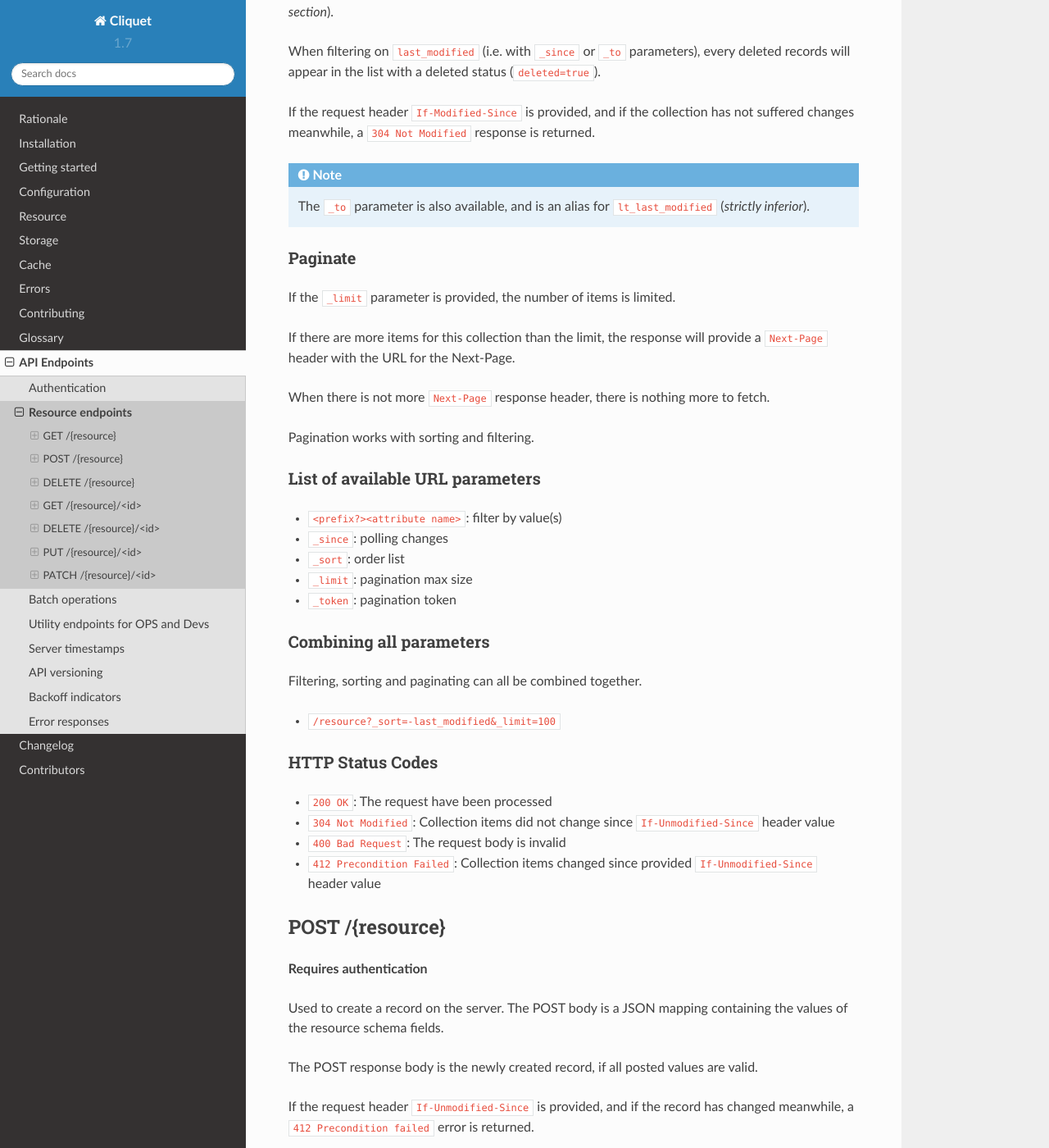
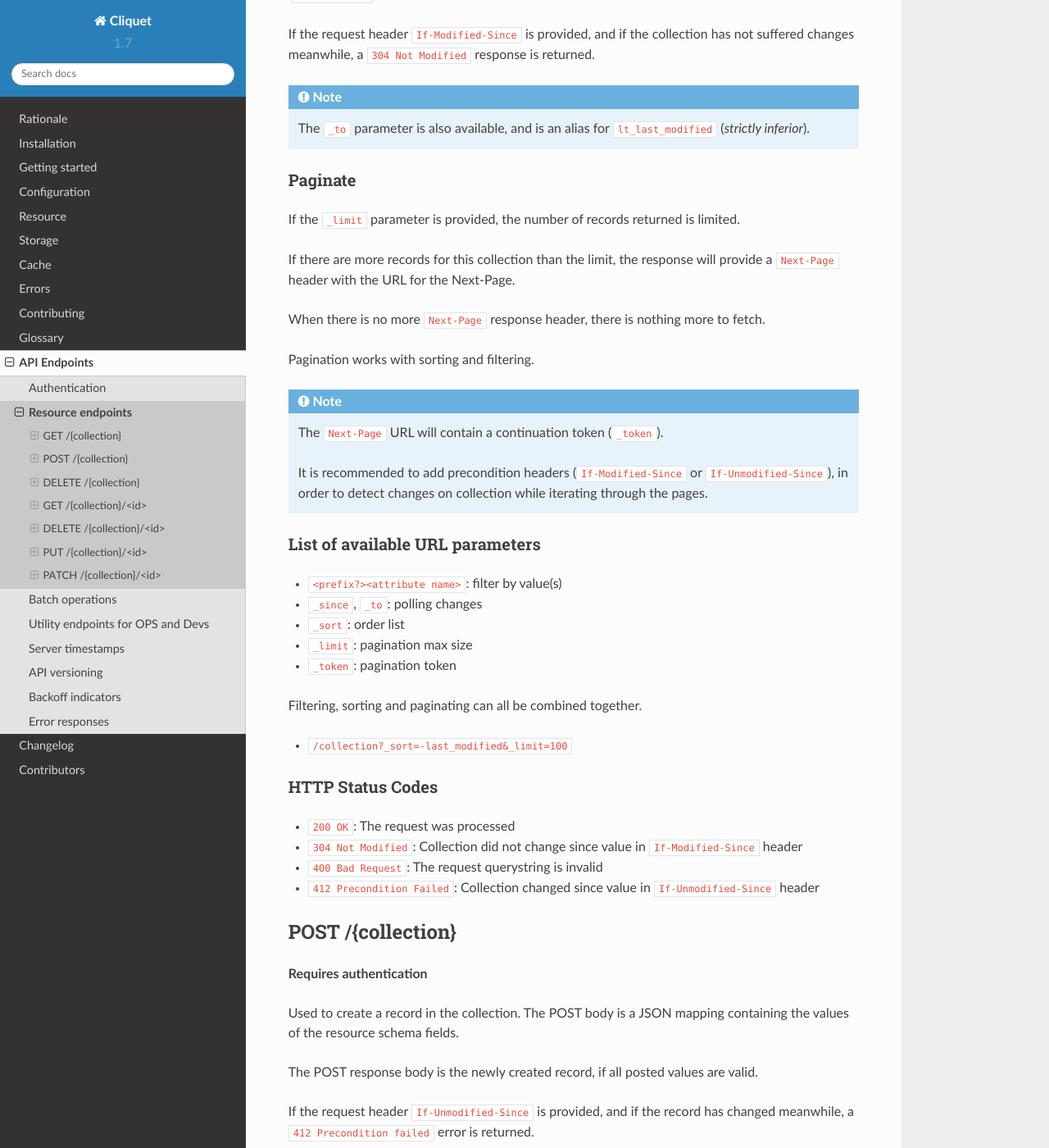
Before and after one commit to Kinto/kinto, a Sphinx documentation site: the page built from docs/api/resource.rst, in a window 1280 px wide and 1400 px high, scrolled down 2091 px. Shown: the whole window at 82% size. Built offline with Sphinx 7.4.7 and the Read the Docs theme 2.0.0, drawn with Linux system fonts in a browser that asks for light colours; some of the changed text lies outside the part shown.

Commit message:
Improve and fix typos in resource documention

```diff
--- a/docs/api/batch.rst
+++ b/docs/api/batch.rst
@@ -102,7 +102,7 @@ The response body is a list of all responses:
 HTTP Status Codes
 -----------------
 
-* ``200 OK``: The request have been processed
+* ``200 OK``: The request has been processed
 * ``400 Bad Request``: The request body is invalid
 
 
--- a/docs/api/resource.rst
+++ b/docs/api/resource.rst
@@ -1,45 +1,44 @@
+.. _resource-endpoints:
+
 ##################
 Resource endpoints
 ##################
 
-.. _resource-endpoints:
-
-GET /{resource}
-===============
+GET /{collection}
+=================
 
 **Requires authentication**
 
-Returns all records of the current user for this resource.
+Returns all records of the current user for this collection.
 
 The returned value is a JSON mapping containing:
 
 - ``items``: the list of records, with exhaustive attributes
 
-A ``Total-Records`` header is sent back to indicate the estimated
-total number of records included in the response.
+A ``Total-Records`` response header indicates the total number of records
+of the collection.
 
-A header ``Last-Modified`` will provide the current timestamp of the
-collection (*see Server timestamps section*).  It is likely to be used
-by client to provide ``If-Modified-Since`` or ``If-Unmodified-Since``
-headers in subsequent requests.
-
+A ``Last-Modified`` response header provides the current timestamp of the
+collection (see :ref:`section about timestamps <server-timestamps>`).
+It is likely to be used by consumer to provide ``If-Modified-Since`` or
+``If-Unmodified-Since`` headers in subsequent requests.
 
 Filtering
 ---------
 
 **Single value**
 
-* ``/resource?field=value``
+* ``/collection?field=value``
 
 .. **Multiple values**
 ..
-.. * ``/resource?field=1,2``
+.. * ``/collection?field=1,2``
 
 **Minimum and maximum**
 
 Prefix attribute name with ``min_`` or ``max_``:
 
-* ``/resource?min_field=4000``
+* ``/collection?min_field=4000``
 
 .. note::
 
@@ -54,7 +53,7 @@ Prefix attribute name with ``min_`` or ``max_``:
 
 Prefix attribute name with ``not_``:
 
-* ``/resource?not_field=0``
+* ``/collection?not_field=0``
 
 .. note::
 
@@ -68,7 +67,7 @@ Prefix attribute name with ``not_``:
 Sorting
 -------
 
-* ``/resource?_sort=-last_modified,field``
+* ``/collection?_sort=-last_modified,field``
 
 .. note::
 
@@ -93,16 +92,12 @@ See :ref:`batch endpoint <batch>` to count several collections in one request.
 Polling for changes
 -------------------
 
-The ``_since`` parameter is provided as an alias for
-``gt_last_modified``.
+The ``_since`` parameter is provided as an alias for ``gt_last_modified``.
 
-* ``/resource?_since=123456``
+* ``/collection?_since=123456``
 
-The new value of the collection latest modification is provided in
-headers (*see Server timestamps section*).
-
-When filtering on ``last_modified`` (i.e. with ``_since`` or ``_to`` parameters),
-every deleted records will appear in the list with a deleted status (``deleted=true``).
+When filtering on ``last_modified`` every deleted records will appear in the
+list with a deleted status (``deleted=true``).
 
 If the request header ``If-Modified-Since`` is provided, and if the
 collection has not suffered changes meanwhile, a ``304 Not Modified``
@@ -117,51 +112,56 @@ response is returned.
 Paginate
 --------
 
-If the ``_limit`` parameter is provided, the number of items is limited.
+If the ``_limit`` parameter is provided, the number of records returned is limited.
 
-If there are more items for this collection than the limit, the
+If there are more records for this collection than the limit, the
 response will provide a ``Next-Page`` header with the URL for the
 Next-Page.
 
-When there is not more ``Next-Page`` response header, there is nothing
+When there is no more ``Next-Page`` response header, there is nothing
 more to fetch.
 
 Pagination works with sorting and filtering.
+
+.. note::
+
+    The ``Next-Page`` URL will contain a continuation token (``_token``).
+
+    It is recommended to add precondition headers (``If-Modified-Since`` or
+    ``If-Unmodified-Since``), in order to detect changes on collection while
+    iterating through the pages.
 
 
 List of available URL parameters
 --------------------------------
 
 - ``<prefix?><attribute name>``: filter by value(s)
-- ``_since``: polling changes
+- ``_since``, ``_to``: polling changes
 - ``_sort``: order list
 - ``_limit``: pagination max size
 - ``_token``: pagination token
 
 
-Combining all parameters
-------------------------
-
 Filtering, sorting and paginating can all be combined together.
 
-* ``/resource?_sort=-last_modified&_limit=100``
+* ``/collection?_sort=-last_modified&_limit=100``
 
 
 HTTP Status Codes
 -----------------
 
-* ``200 OK``: The request have been processed
-* ``304 Not Modified``: Collection items did not change since ``If-Unmodified-Since`` header value
-* ``400 Bad Request``: The request body is invalid
-* ``412 Precondition Failed``: Collection items changed since provided ``If-Unmodified-Since`` header value
+* ``200 OK``: The request was processed
+* ``304 Not Modified``: Collection did not change since value in ``If-Modified-Since`` header
+* ``400 Bad Request``: The request querystring is invalid
+* ``412 Precondition Failed``: Collection changed since value in ``If-Unmodified-Since`` header
 
 
-POST /{resource}
-================
+POST /{collection}
+==================
 
 **Requires authentication**
 
-Used to create a record on the server. The POST body is a JSON
+Used to create a record in the collection. The POST body is a JSON
 mapping containing the values of the resource schema fields.
 
 
@@ -183,8 +183,8 @@ See :ref:`details on error responses <error-responses>`.
 Conflicts
 ---------
 
-Since field can be :ref:`defined as unique <resource-class>` per user, some
-conflicts may appear when creating records.
+Since some fields can be :ref:`defined as unique <resource-class>` per collection
+(per user), some conflicts may appear when creating records.
 
 .. note::
 
@@ -203,14 +203,14 @@ HTTP Status Codes
 
 .. * ``200 OK``: This record already exists, here is the one stored on the database;
 
-* ``201 Created``: The request have been processed, the record created;
-* ``400 Bad Request``: The request body is invalid;
-* ``409 Conflict``: Unicity constraint on fields is violated;
-* ``412 Precondition Failed``: Collection items changed since provided ``If-Unmodified-Since`` header value;
+* ``201 Created``: The record was created
+* ``400 Bad Request``: The request body is invalid
+* ``409 Conflict``: Unicity constraint on fields is violated
+* ``412 Precondition Failed``: Collection changed since value in ``If-Unmodified-Since`` header
 
 
-DELETE /{resource}
-==================
+DELETE /{collection}
+====================
 
 **Requires authentication**
 
@@ -228,20 +228,20 @@ has changed meanwhile, a ``412 Precondition failed`` error is returned.
 HTTP Status Codes
 -----------------
 
-* ``200 OK``: The request have been processed
-* ``405 Method Not Allowed``: This endpoint is not available
-* ``412 Precondition Failed``: Collection items changed since provided ``If-Unmodified-Since`` header value
+* ``200 OK``: The records were deleted;
+* ``405 Method Not Allowed``: This endpoint is not available;
+* ``412 Precondition Failed``: Collection changed since value in ``If-Unmodified-Since`` header
 
 
-GET /{resource}/<id>
-====================
+GET /{collection}/<id>
+======================
 
 **Requires authentication**
 
 Returns a specific record by its id.
 
 For convenience and consistency, a header ``Last-Modified`` will also repeat the
-value of ``last_modified``.
+value of the ``last_modified`` field.
 
 If the request header ``If-Modified-Since`` is provided, and if the record has not
 changed meanwhile, a ``304 Not Modified`` is returned.
@@ -250,13 +250,13 @@ changed meanwhile, a ``304 Not Modified`` is returned.
 HTTP Status Code
 ----------------
 
-* ``200 OK``: The request have been processed
-* ``304 Not Modified``: Item did not change since ``If-Unmodified-Since`` header value
-* ``412 Precondition Failed``: Collection items changed since provided ``If-Unmodified-Since`` header value
+* ``200 OK``: The request was processed
+* ``304 Not Modified``: Record did not change since value in ``If-Modified-Since`` header
+* ``412 Precondition Failed``: Record changed since value in ``If-Unmodified-Since`` header
 
 
-DELETE /{resource}/<id>
-=======================
+DELETE /{collection}/<id>
+=========================
 
 **Requires authentication**
 
@@ -278,12 +278,12 @@ changed meanwhile, a ``412 Precondition failed`` error is returned.
 HTTP Status Code
 ----------------
 
-* ``200 OK``: The request have been processed
-* ``412 Precondition Failed``: Collection items changed since provided ``If-Unmodified-Since`` header value
+* ``200 OK``: The record was deleted
+* ``412 Precondition Failed``: Collection changed since value in ``If-Unmodified-Since`` header
 
 
-PUT /{resource}/<id>
-====================
+PUT /{collection}/<id>
+======================
 
 **Requires authentication**
 
@@ -298,14 +298,14 @@ changed meanwhile, a ``412 Precondition failed`` error is returned.
 HTTP Status Code
 ----------------
 
-* ``200 OK``: The request have been processed
-* ``400 Bad Request``: If the record id does not match an existing record
-* ``409 Conflict``: If changing a record field violates a field unicity constraint
-* ``412 Precondition Failed``: Collection items changed since provided ``If-Unmodified-Since`` header value
+* ``200 OK``: The record was replaced
+* ``400 Bad Request``: The record is invalid
+* ``409 Conflict``: If replacing this record violates a field unicity constraint
+* ``412 Precondition Failed``: Collection changed since value in ``If-Unmodified-Since`` header
 
 
-PATCH /{resource}/<id>
-======================
+PATCH /{collection}/<id>
+========================
 
 **Requires authentication**
 
@@ -340,7 +340,8 @@ If changing a record field violates a field unicity constraint, a
 HTTP Status Code
 ----------------
 
-* ``200 OK``: The request have been processed
-* ``400 Bad Request``: The request body is invalid
-* ``409 Conflict``: If changing a record field violates a field unicity constraint
-* ``412 Precondition Failed``: Collection items changed since provided ``If-Unmodified-Since`` header value
+* ``200 OK``: The record was modified
+* ``400 Bad Request``: The request body is invalid, or a read-only field was
+  modified
+* ``409 Conflict``: If modifying this record violates a field unicity constraint
+* ``412 Precondition Failed``: Collection changed since value in ``If-Unmodified-Since`` header
```
Also changed, not shown: other parts of docs/api/resource.rst (+4 -4 lines), docs/api/timestamps.rst (+12 -14 lines).
